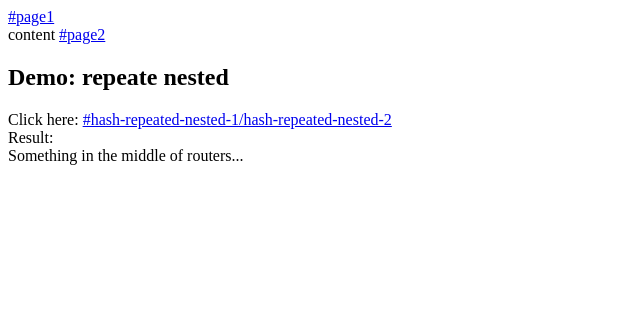
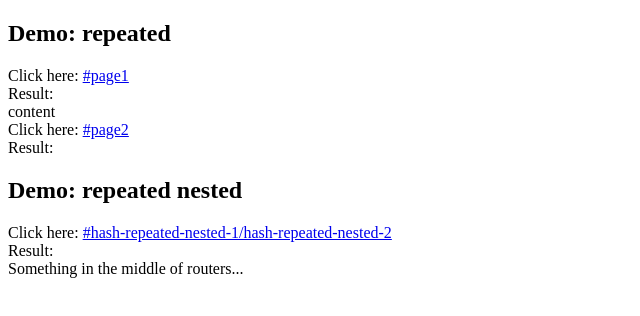
Before and after one commit to m3co/router3, a website: page demo/demo-repeated.html in a window 1280 px wide. Shown: the whole page, without its empty margins (0-640 px from the left). Drawn offline with nearby package versions, Linux system fonts and the light colour scheme.

Commit message:
Improve demo-repeated page

```diff
--- a/demo/demo-repeate.html
+++ b/demo/demo-repeated.html
@@ -1,12 +1,15 @@
 <!doctype html>
 <html>
   <head>
-    <title>Demo-repeate</title>
+    <title>Demo-repeated</title>
     <script src="/bower_components/material-design-lite/material.js"></script>
     <script src="/router3.js"></script>
   </head>
   <body>
-    <a href="#page1">#page1</a><br>
+    <div><h2>Demo: repeated</h2></div>
+    <div>Click here: <a href="#page1">#page1</a></div>
+    <div>Result:</div>
+    <div>
       <div class="mdl-router3" hash="page1">
         page1
       </div>
@@ -14,13 +17,14 @@
       <div class="mdl-router3" hash="page1">
         page1 continue
       </div>
-
-    <a href="#page2">#page2</a><br>
+    </div>
+    <div>Click here: <a href="#page2">#page2</a></div>
+    <div>Result:</div>
     <div class="mdl-router3" hash="page2">
       page2
     </div>
 
-    <div><h2>Demo: repeate nested</h2></div>
+    <div><h2>Demo: repeated nested</h2></div>
     <div>
       Click here:
       <a href="#hash-repeated-nested-1/hash-repeated-nested-2">
@@ -43,6 +47,5 @@
         </div>
       </div>
     </div>
-
   </body>
 </html>
```
Lines whose indentation alone changed are shown as unchanged.
